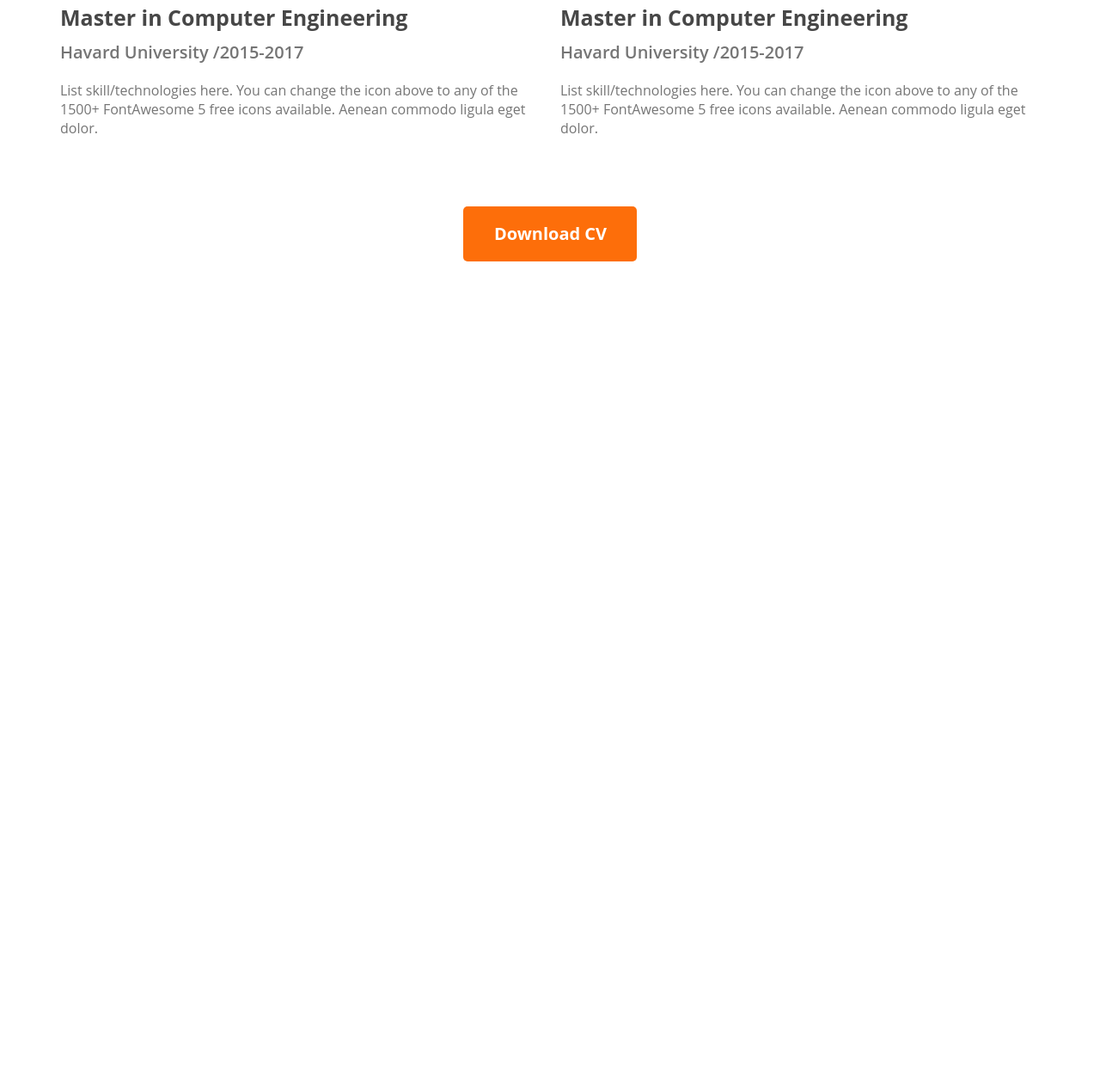
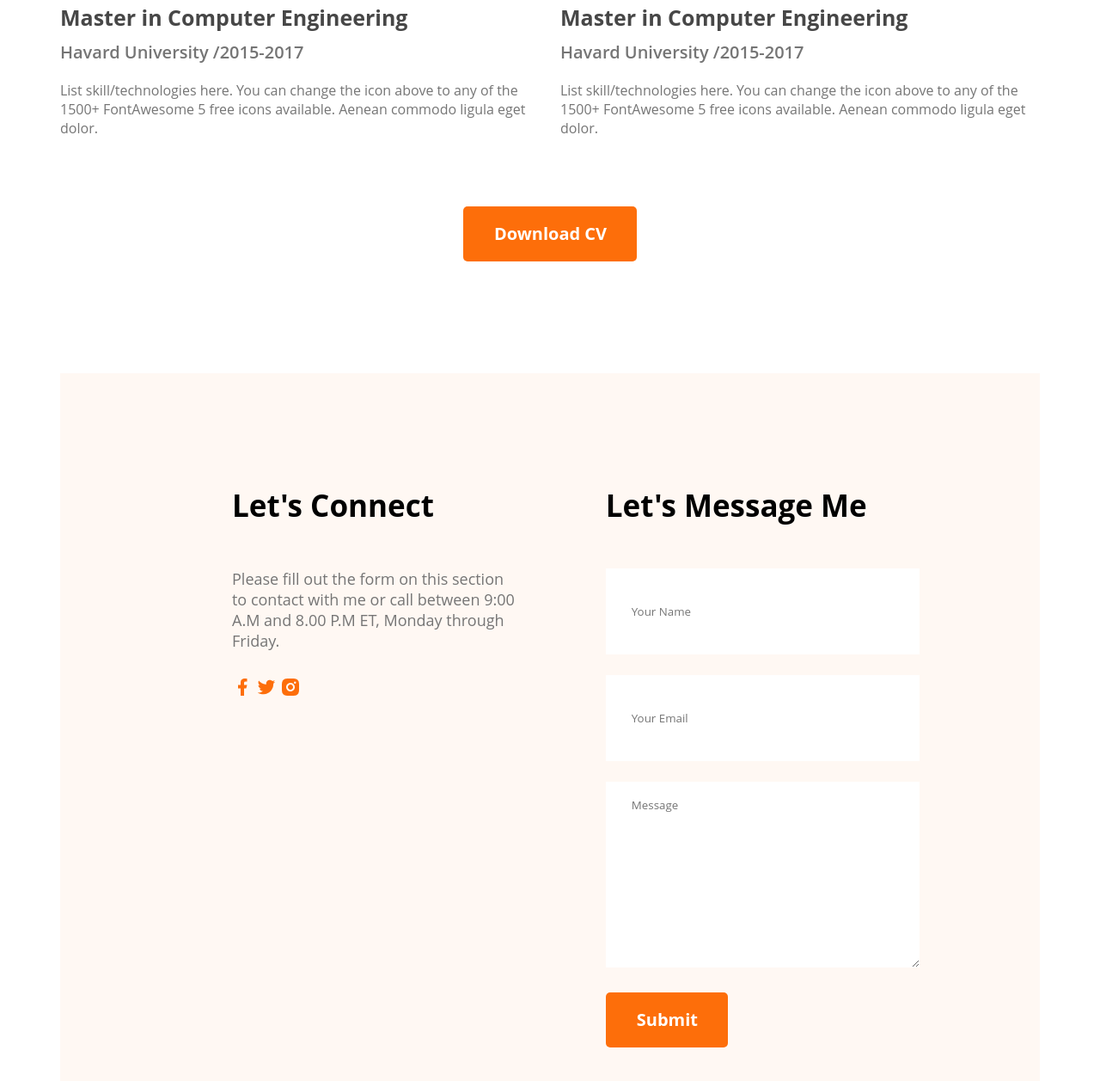
Before and after one commit to Salman-165324/developer-portfolio-md5, a plain HTML site: page index.html in a window 1280 px wide. Shown: the part 2770-4027 px from the top of the page at 86% size. Before the commit the page ends 3074 px from the top, so only its background shows below. Drawn offline with Linux system fonts and the light colour scheme.

Commit message:
md-8 Finished

```diff
--- a/index.html
+++ b/index.html
@@ -167,6 +167,34 @@
             </div>
         </section>
 
+        <!-- Contract Section -->
+
+        <section class="contact">
+            <div>
+                <h3 class="section-title">Let's Connect</h3>
+                <p class="section-description">Please fill out the form on this section to contact with me or call between 9:00 A.M and 8.00 P.M ET, Monday through Friday.</p>
+                <a href="">
+                    <img src="images/icons/facebook.png" alt="">
+                </a>
+                <a href="">
+                    <img src="images/icons/twitter.png" alt="">
+                </a>
+                <a href="">
+                    <img src="images/icons/insta.png" alt="">
+                </a>
+            </div>
+            <div>
+                <h3 class="section-title">Let's Message Me</h3>
+                <form action="">
+                    <input type="text" name="" id="" placeholder="Your Name">
+                    <input type="email" name="" id="" placeholder="Your Email">
+                    <textarea name="" id="" cols="30" rows="10" placeholder="Message"></textarea>
+                    <input class="btn-primary" type="submit" value="Submit">
+
+                </form>
+            </div>
+        </section>
+
     </main>
 
     <footer>
--- a/styles/portfolio.css
+++ b/styles/portfolio.css
@@ -108,13 +108,14 @@ section {
 
 }
 
-.section-title {
+.section-title{
     /* We are moving this to the about so that everything in about
     is in the center.
      text-align: center; */
     /* In 5-6 we changed this to the following. My guess is to just make
     thing simple
     margin-bottom: 30px; */
+    text-align: center;
     margin-bottom: 50px;
     font-weight: 700;
     font-size: 35px;
@@ -217,3 +218,32 @@ section {
     margin-top: 50px;
     text-align: center;
 }
+
+/* Contact Styles */
+.contact{
+    display: flex;
+    gap: 100px;
+    background-color: #FFF8F3;
+    padding: 130px 200px;
+}
+
+.contact .section-title{
+    text-align: left;
+}
+
+.contact input[type ='text'], input[type = 'email'], textarea{
+    margin-bottom: 24px;
+    border: 0;
+    width: 100%;
+    padding: 18px 30px;
+}
+
+input{
+
+    height: 64px;
+
+
+}
+.contact a{
+    text-decoration: none;
+}
```
